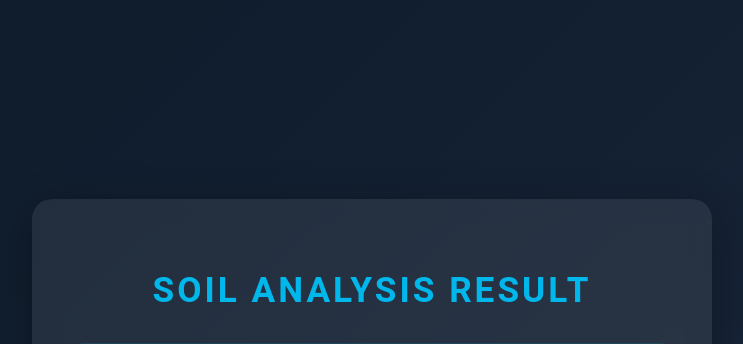
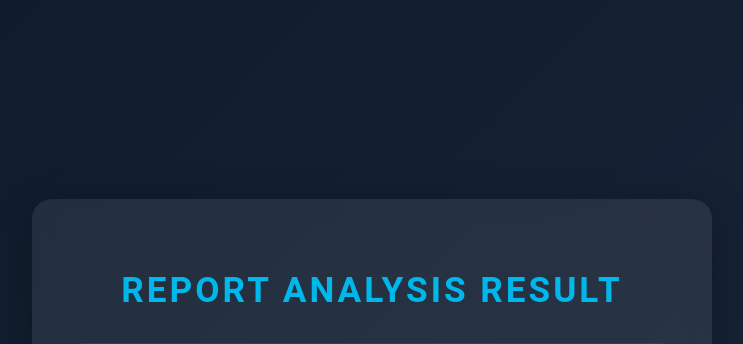
Before and after one commit to swethapa08/rover_pipelining, a Flask app: template templates/result.html in a window 1280 px wide. Shown: the top 344 px of the page, without its empty margins (268-1011 px from the left). Run offline with Flask 3, Linux system fonts and the light colour scheme; the template is opened without the code that fills it, so the values that code supplies are empty; parts of the project's set-up code (start-up, migrations or seed data) failed here and were passed over.

Commit message:
result.html

```diff
--- a/templates/result.html
+++ b/templates/result.html
@@ -3,12 +3,12 @@
 <head>
     <meta charset="UTF-8">
     <meta name="viewport" content="width=device-width, initial-scale=1.0">
-    <title>Soil Analysis Result</title>
+    <title>Report Analysis Result</title>
     <link rel="stylesheet" href="/static/styles.css">
 </head>
 <body>
     <div class="container">
-        <h2>Soil Analysis Result</h2>
+        <h2>Report Analysis Result</h2>
         <div class="result">
             <p>Predicted Soil Type: {{ prediction }}</p>
             <p>Carbonate Test Result: {{ carbonate }}</p>
```
